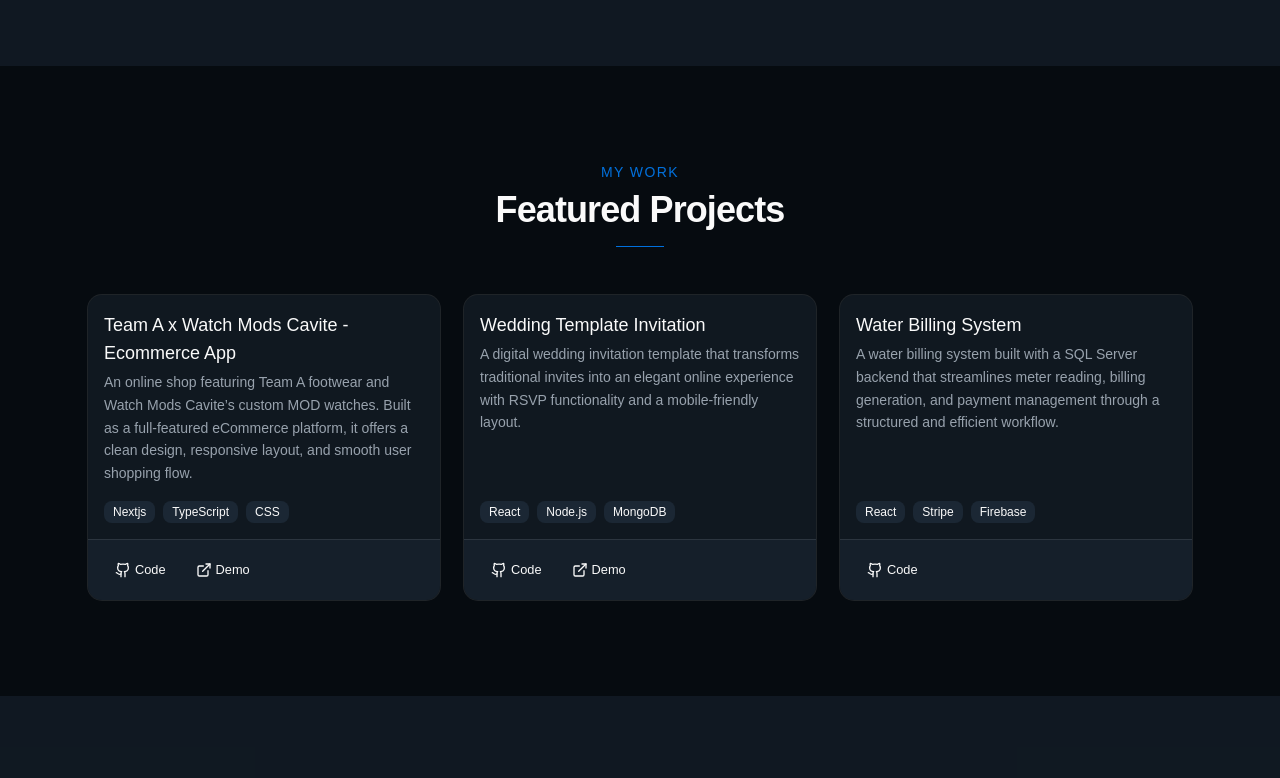
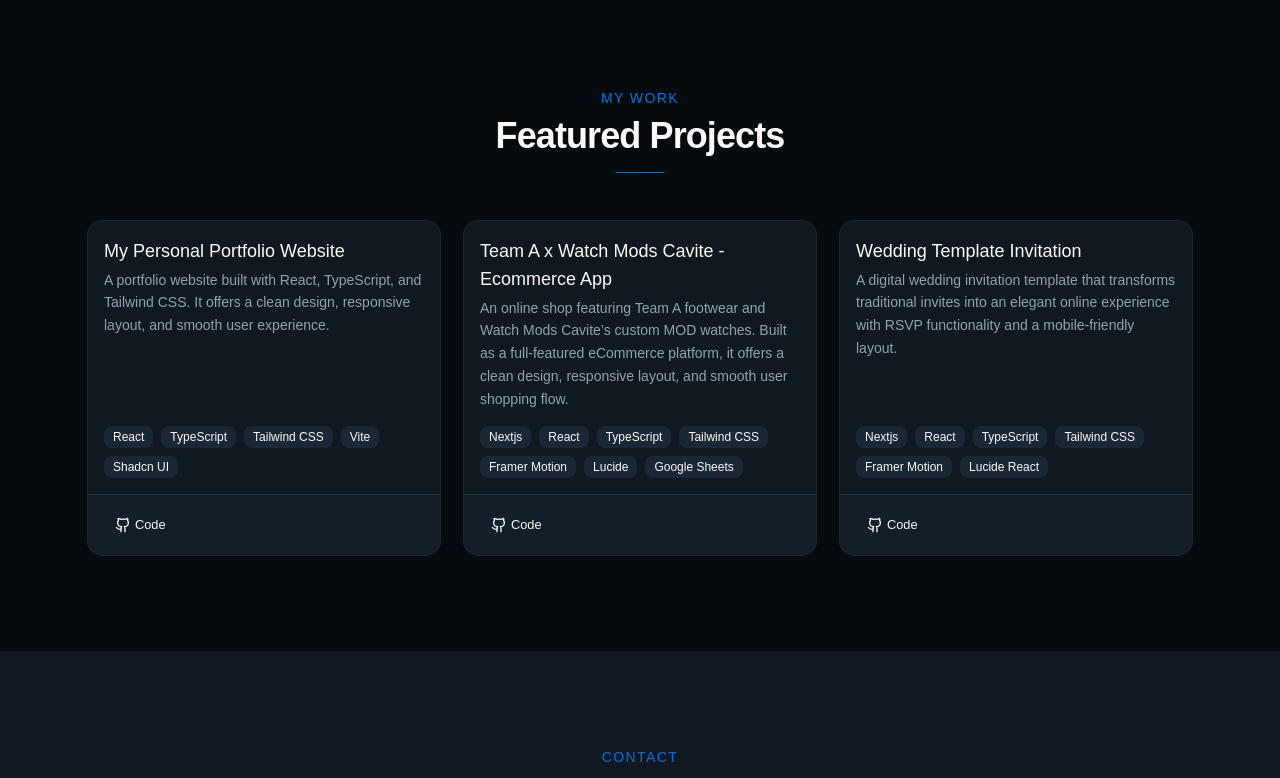
Before and after one commit to jonathanDavidM/jonathan-portfolio, a React (Vite) app: page / in a window 1280 px wide. Shown: the part 2556-3334 px from the top of the page. Built offline with nearby package versions, Linux system fonts and the light colour scheme; no server answers.

Commit message:
Update project details.

```diff
--- a/src/components/About.tsx
+++ b/src/components/About.tsx
@@ -11,8 +11,7 @@ const highlights = [
   {
     icon: Lightbulb,
     title: "Problem Solver",
-    description:
-      "Turning complex problems into simple, elegant solutions.",
+    description: "Turning complex problems into simple, elegant solutions.",
   },
   {
     icon: Bot,
@@ -23,8 +22,7 @@ const highlights = [
   {
     icon: Users,
     title: "Team Player",
-    description:
-      "Collaborating effectively and sharing knowledge with others.",
+    description: "Collaborating effectively and sharing knowledge with others.",
   },
 ];
 
@@ -45,19 +43,14 @@ function About() {
         <div className="mx-auto max-w-2xl text-center">
           <p className="mb-4 text-lg leading-relaxed text-muted-foreground">
             I'm a passionate web developer with a love for creating interactive
-            and user-friendly applications. I enjoy turning complex problems into
-            simple, beautiful, and intuitive solutions.
+            and user-friendly applications. I enjoy turning complex problems
+            into simple, beautiful, and intuitive solutions.
           </p>
           <p className="mb-4 text-lg leading-relaxed text-muted-foreground">
             I also leverage AI tools professionally to boost productivity and
             code quality — including Claude, Cursor, ChatGPT, GitHub Copilot,
             and more. Integrating AI into my workflow allows me to ship faster
             while maintaining high standards.
-          </p>
-          <p className="text-lg leading-relaxed text-muted-foreground">
-            When I'm not coding, you can find me exploring new technologies,
-            contributing to open-source projects, or sharing knowledge with the
-            developer community.
           </p>
         </div>
 
--- a/src/components/Projects.tsx
+++ b/src/components/Projects.tsx
@@ -22,28 +22,43 @@ interface Project {
 
 const projects: Project[] = [
   {
+    title: "My Personal Portfolio Website",
+    description:
+      "A portfolio website built with React, TypeScript, and Tailwind CSS. It offers a clean design, responsive layout, and smooth user experience.",
+    technologies: ["React", "TypeScript", "Tailwind CSS", "Vite", "Shadcn UI"],
+    github: "https://github.com/jonathanDavidM/jonathan-portfolio",
+    // live: "https://jonathan-portfolio.vercel.app/",
+  },
+  {
     title: "Team A x Watch Mods Cavite - Ecommerce App",
     description:
       "An online shop featuring Team A footwear and Watch Mods Cavite’s custom MOD watches. Built as a full-featured eCommerce platform, it offers a clean design, responsive layout, and smooth user shopping flow.",
-    technologies: ["Nextjs", "TypeScript", "CSS"],
-    github: "https://github.com",
-    live: "https://example.com",
+    technologies: [
+      "Nextjs",
+      "React",
+      "TypeScript",
+      "Tailwind CSS",
+      "Framer Motion",
+      "Lucide",
+      "Google Sheets",
+    ],
+    github: "https://github.com/jonathanDavidM/ams-shop",
+    // live: "https://example.com",
   },
   {
     title: "Wedding Template Invitation",
     description:
       "A digital wedding invitation template that transforms traditional invites into an elegant online experience with RSVP functionality and a mobile-friendly layout.",
-    technologies: ["React", "Node.js", "MongoDB"],
-    github: "https://github.com",
-    live: "https://example.com",
-  },
-  {
-    title: "Water Billing System",
-    description:
-      "A water billing system built with a SQL Server backend that streamlines meter reading, billing generation, and payment management through a structured and efficient workflow.",
-    technologies: ["React", "Stripe", "Firebase"],
-    github: "https://github.com",
-    // live: "https://",
+    technologies: [
+      "Nextjs",
+      "React",
+      "TypeScript",
+      "Tailwind CSS",
+      "Framer Motion",
+      "Lucide React",
+    ],
+    github: "https://github.com/jonathanDavidM/invitation-website-templates",
+    // live: "https://example.com",
   },
 ];
 
```
